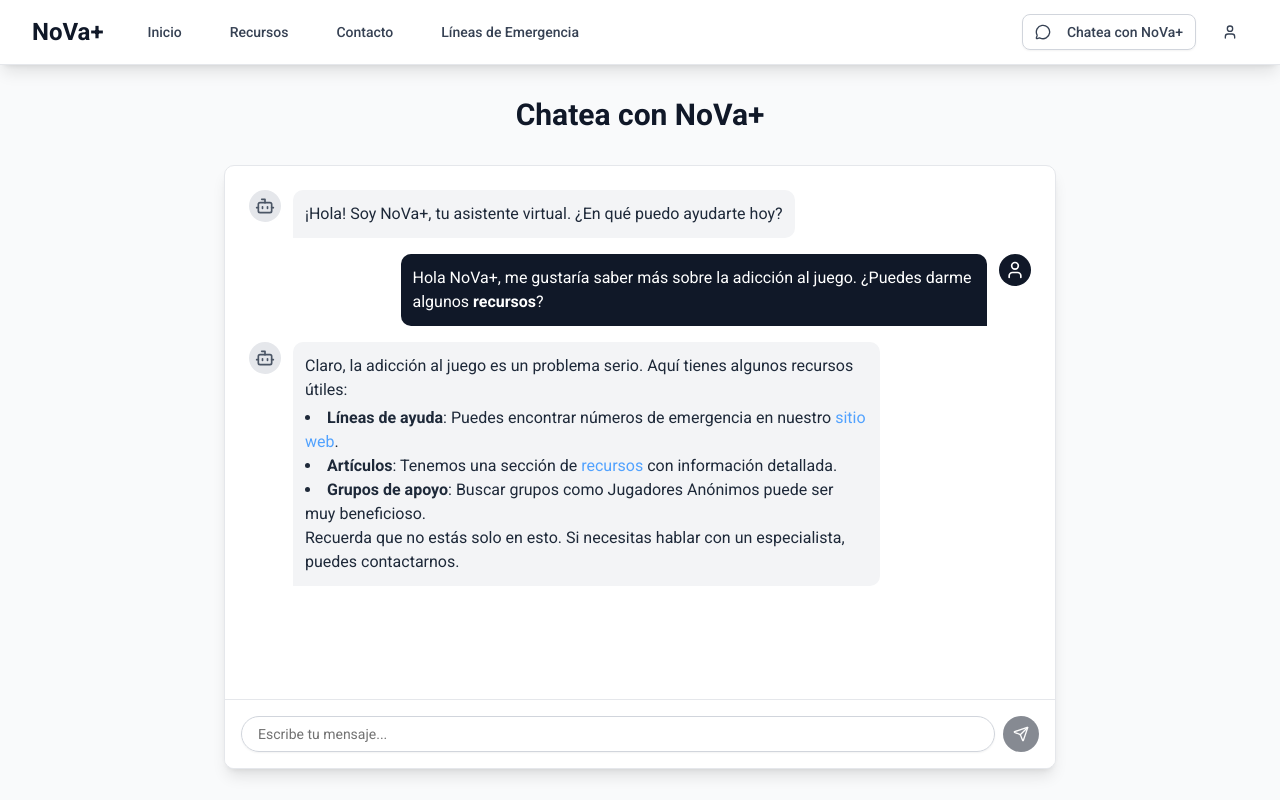
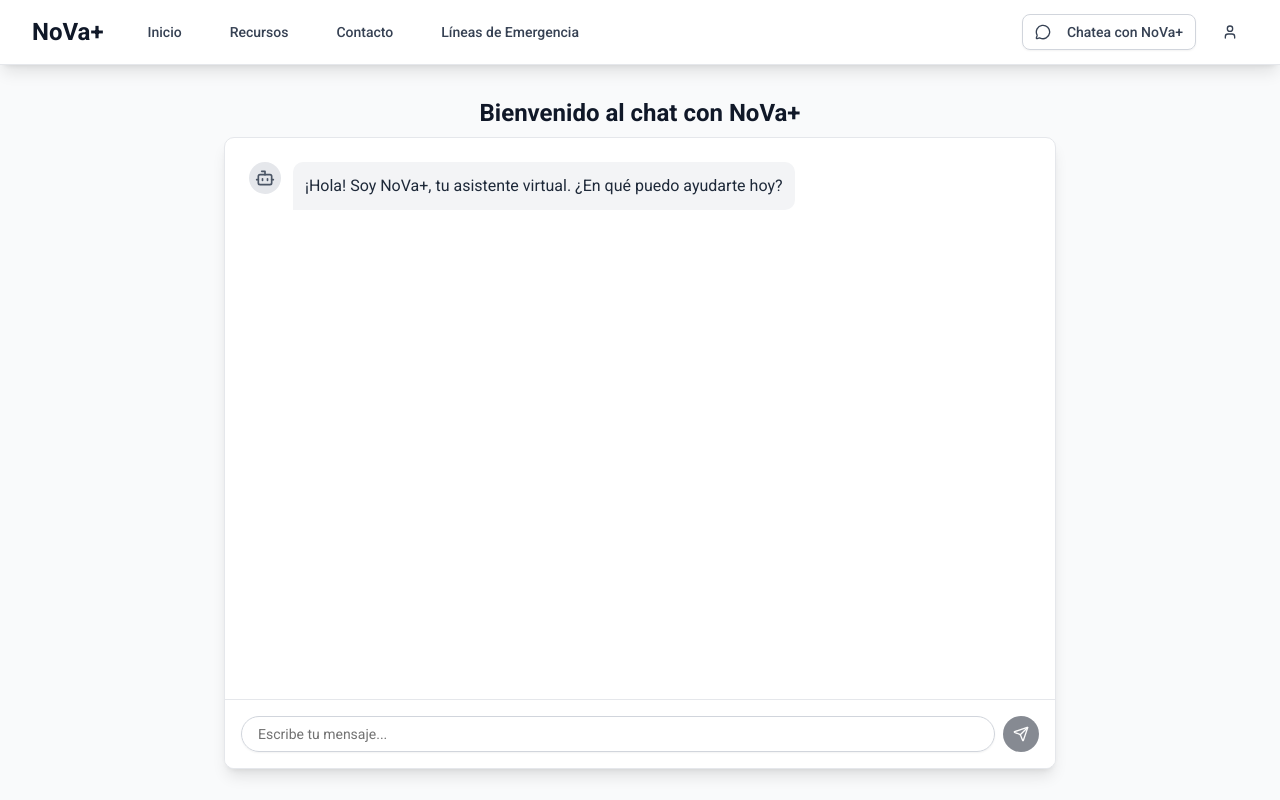
Before and after one commit to FabrizioBauerDev/novamas, a Next.js app: page /chatNova in a window 1280 px wide. Shown: the top 800 px of the page. Built offline with nearby package versions, Linux system fonts and the light colour scheme.

Commit message:
[M - ChatNova] Primeras respuestas con chatNova

```diff
--- a/src/app/chat/page.tsx
+++ /dev/null
@@ -1,31 +0,0 @@
-'use client';
-
-import { useChat } from '@ai-sdk/react';
-
-export default function Chat() {
-  const { messages, input, handleInputChange, handleSubmit } = useChat();
-  return (
-    <div className="flex flex-col w-full max-w-md py-24 mx-auto stretch">
-      {messages.map(message => (
-        <div key={message.id} className="whitespace-pre-wrap">
-          {message.role === 'user' ? 'User: ' : 'AI: '}
-          {message.parts.map((part, i) => {
-            switch (part.type) {
-              case 'text':
-                return <div key={`${message.id}-${i}`}>{part.text}</div>;
-            }
-          })}
-        </div>
-      ))}
-
-      <form onSubmit={handleSubmit}>
-        <input
-          className="fixed dark:bg-zinc-900 bottom-0 w-full max-w-md p-2 mb-8 border border-zinc-300 dark:border-zinc-800 rounded shadow-xl"
-          value={input}
-          placeholder="Say something..."
-          onChange={handleInputChange}
-        />
-      </form>
-    </div>
-  );
-}
--- a/src/app/chatNova/page.tsx
+++ b/src/app/chatNova/page.tsx
@@ -4,7 +4,7 @@ export default function ChatNovaPage() {
   return (
     <div className="min-h-[calc(100vh-64px)] bg-gray-50 flex flex-col">
       <div className="flex-1 flex flex-col max-w-4xl mx-auto w-full py-8 px-4 sm:px-6 lg:px-8">
-        <h1 className="text-3xl font-bold text-gray-900 text-center mb-8">Chatea con NoVa+</h1>
+        <h1 className="text-2xl font-bold text-gray-900 text-center mb-2">Bienvenido al chat con NoVa+</h1>
         <ChatInterface />
       </div>
     </div>
--- a/src/components/chat/chat-interface.tsx
+++ b/src/components/chat/chat-interface.tsx
@@ -2,92 +2,42 @@
 
 import type React from "react"
 
-import { useState, useRef, useEffect } from "react"
+import { useChat } from '@ai-sdk/react'
 import { Button } from "@/components/ui/button"
 import { Input } from "@/components/ui/input"
 import { Send, Bot, User } from "lucide-react"
 import ReactMarkdown from "react-markdown"
 import remarkGfm from "remark-gfm" // Para soporte de tablas, tareas, etc.
-import Link from "next/link" // Import Link component for handling markdown links
-
-interface Message {
-  id: string
-  text: string
-  sender: "user" | "bot"
-}
+import Link from "next/link"
 
 export default function ChatInterface() {
-  const [messages, setMessages] = useState<Message[]>([
-    {
-      id: "1",
-      text: "¡Hola! Soy NoVa+, tu asistente virtual. ¿En qué puedo ayudarte hoy?",
-      sender: "bot",
-    },
-    {
-      id: "2",
-      text: "Hola NoVa+, me gustaría saber más sobre la adicción al juego. ¿Puedes darme algunos **recursos**?",
-      sender: "user",
-    },
-    {
-      id: "3",
-      text: "Claro, la adicción al juego es un problema serio. Aquí tienes algunos recursos útiles:\n\n*   **Líneas de ayuda**: Puedes encontrar números de emergencia en nuestro [sitio web](/emergencia).\n*   **Artículos**: Tenemos una sección de [recursos](/recursos) con información detallada.\n*   **Grupos de apoyo**: Buscar grupos como Jugadores Anónimos puede ser muy beneficioso.\n\nRecuerda que no estás solo en esto. Si necesitas hablar con un especialista, puedes contactarnos.",
-      sender: "bot",
-    },
-  ])
-  const [inputMessage, setInputMessage] = useState("")
-  const [isLoading, setIsLoading] = useState(false) // Declare isLoading state
-  const messagesEndRef = useRef<HTMLDivElement>(null)
-
-  const scrollToBottom = () => {
-    messagesEndRef.current?.scrollIntoView({ behavior: "smooth" })
-  }
-
-  useEffect(() => {
-    scrollToBottom()
-  }, [messages])
-
-  const handleSendMessage = (e: React.FormEvent) => {
-    e.preventDefault()
-    if (inputMessage.trim()) {
-      const newMessage: Message = {
-        id: Date.now().toString(),
-        text: inputMessage.trim(),
-        sender: "user",
-      }
-      setMessages((prevMessages) => [...prevMessages, newMessage])
-      setInputMessage("")
-      setIsLoading(true) // Set loading state to true
-
-      // Simular respuesta del bot
-      setTimeout(() => {
-        const botResponse: Message = {
-          id: Date.now().toString() + "-bot",
-          text: `Has dicho: "${newMessage.text}". Estoy procesando tu solicitud.`,
-          sender: "bot",
-        }
-        setMessages((prevMessages) => [...prevMessages, botResponse])
-        setIsLoading(false) // Set loading state to false after response
-      }, 1000)
-    }
-  }
+  const { messages, input, handleInputChange, handleSubmit, isLoading } = useChat({
+    initialMessages: [
+      {
+        id: "1",
+        role: "assistant",
+        content: "¡Hola! Soy NoVa+, tu asistente virtual. ¿En qué puedo ayudarte hoy?",
+      },
+    ],
+  })
 
   return (
     <div className="flex flex-col flex-1 bg-white rounded-lg shadow-lg border border-gray-200 overflow-hidden">
       {/* Área de mensajes */}
-      <div className="flex-1 p-6 overflow-y-auto space-y-4 custom-scrollbar">
+      <div className="flex-1 p-6 overflow-y-auto space-y-4">
         {messages.map((message) => (
           <div
             key={message.id}
-            className={`flex items-start ${message.sender === "user" ? "justify-end" : "justify-start"}`}
+            className={`flex items-start ${message.role === "user" ? "justify-end" : "justify-start"}`}
           >
-            {message.sender === "bot" && (
+            {message.role === "assistant" && (
               <div className="flex-shrink-0 w-8 h-8 rounded-full bg-gray-200 flex items-center justify-center mr-3">
                 <Bot className="w-5 h-5 text-gray-600" />
               </div>
             )}
             <div
               className={`max-w-[75%] p-3 rounded-lg ${
-                message.sender === "user"
+                message.role === "user"
                   ? "bg-gray-900 text-white rounded-br-none"
                   : "bg-gray-100 text-gray-800 rounded-bl-none"
               }`}
@@ -115,26 +65,25 @@ export default function ChatInterface() {
                   p: ({ ...props }) => <p className="mb-1 last:mb-0" {...props} />,
                 }}
               >
-                {message.text}
+                {message.content}
               </ReactMarkdown>
             </div>
-            {message.sender === "user" && (
+            {message.role === "user" && (
               <div className="flex-shrink-0 w-8 h-8 rounded-full bg-gray-900 flex items-center justify-center ml-3">
                 <User className="w-5 h-5 text-white" />
               </div>
             )}
           </div>
         ))}
-        <div ref={messagesEndRef} />
       </div>
 
       {/* Área de entrada de mensaje */}
-      <form onSubmit={handleSendMessage} className="border-t border-gray-200 p-4 bg-white flex items-center gap-2">
+      <form onSubmit={handleSubmit} className="border-t border-gray-200 p-4 bg-white flex items-center gap-2">
         <Input
           type="text"
           placeholder="Escribe tu mensaje..."
-          value={inputMessage}
-          onChange={(e) => setInputMessage(e.target.value)}
+          value={input}
+          onChange={handleInputChange}
           className="flex-1 rounded-full px-4 py-2 border border-gray-300 focus:ring-gray-500 focus:border-gray-500"
           disabled={isLoading} // Deshabilitar input si hay una respuesta pendiente
         />
@@ -142,7 +91,7 @@ export default function ChatInterface() {
           type="submit"
           size="icon"
           className="rounded-full bg-gray-900 hover:bg-gray-800"
-          disabled={isLoading || !inputMessage.trim()}
+          disabled={isLoading || !input.trim()}
         >
           <Send className="w-5 h-5" />
           <span className="sr-only">Enviar mensaje</span>
```
